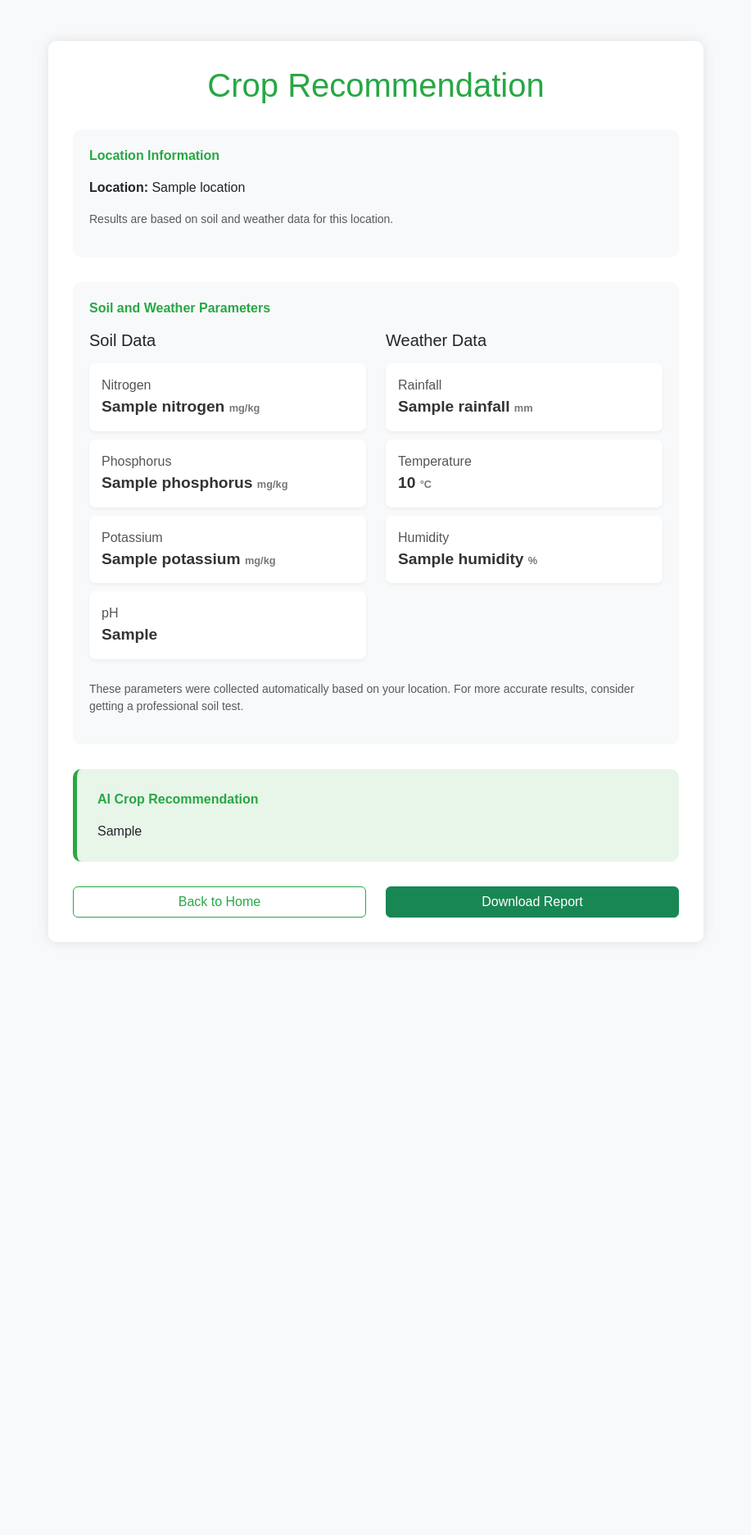
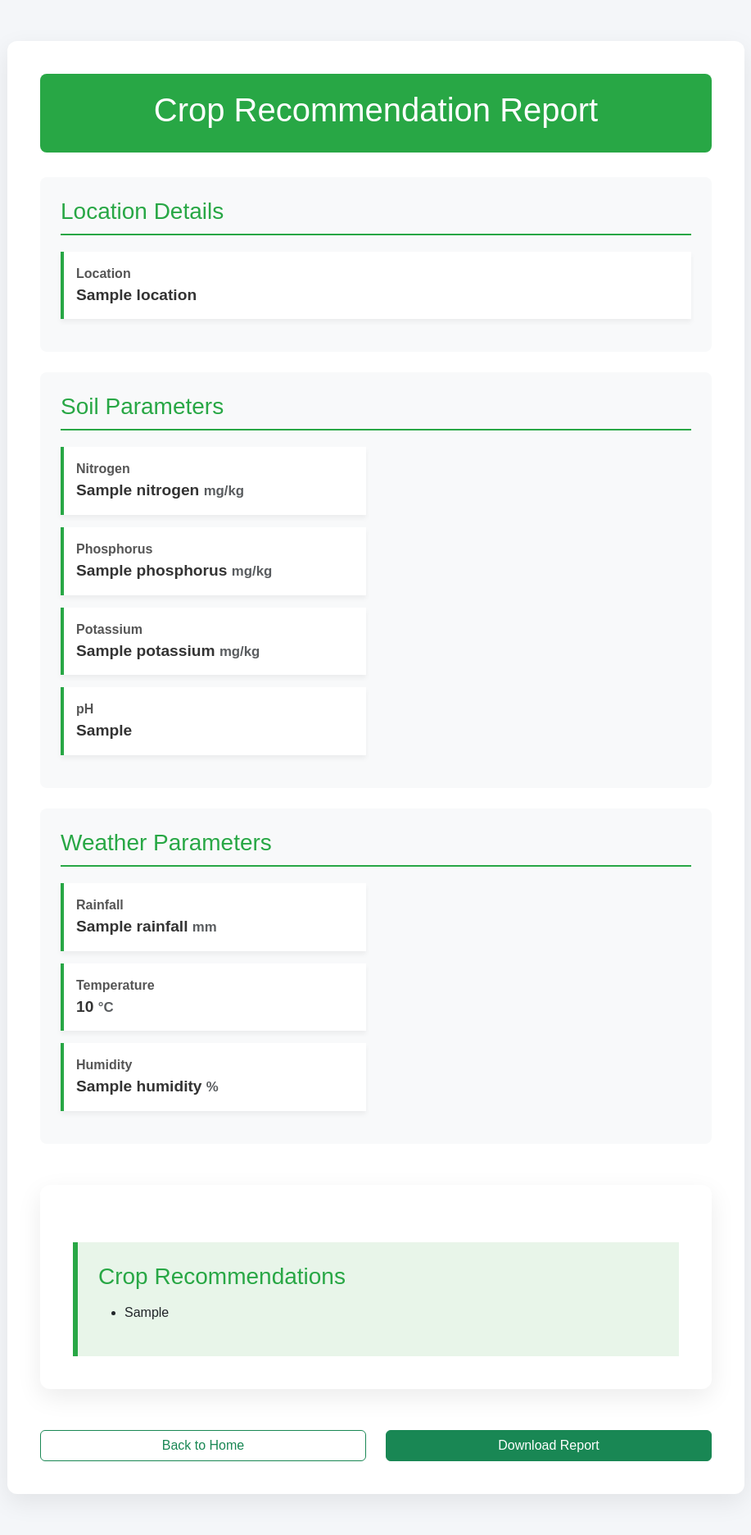
Before and after one commit to manibharathi19/AI-Precision-Farming, a Flask app: template templates/location_results.html in a window 1280 px wide. Shown: the whole page at 82% size, without its empty margins (181-1098 px from the left). Before the commit the page ends 1119 px from the top, so only its background shows below. Run offline with Flask 3, Linux system fonts and the light colour scheme; a user stored in the database is signed in; the template is opened without the code that fills it: most values are stand-ins (such as "Sample title", 1, 10 or a date in 2020); some libraries are stand-ins or nearby versions.

```diff
--- a/app.py
+++ b/app.py
@@ -408,6 +408,7 @@ def process_location():
 
         # Get AI recommendation
         crop_recommendation = get_groq_prediction(combined_data)
+        # print(crop_recommendation)
         session['crop_recommendation'] = crop_recommendation
 
         # Save to database
--- a/templates/location_results.html
+++ b/templates/location_results.html
@@ -7,131 +7,126 @@
     <link href="https://cdn.jsdelivr.net/npm/bootstrap@5.3.0-alpha1/dist/css/bootstrap.min.css" rel="stylesheet">
     <style>
         body {
-            background-color: #f8f9fa;
+            background-color: #f4f6f9;
             font-family: 'Arial', sans-serif;
         }
         .container {
-            max-width: 800px;
-            margin-top: 50px;
+            max-width: 900px;
+            margin: 50px auto;
             background-color: white;
-            padding: 30px;
-            border-radius: 10px;
-            box-shadow: 0 0 15px rgba(0, 0, 0, 0.1);
-            margin-bottom: 50px;
+            padding: 40px;
+            border-radius: 12px;
+            box-shadow: 0 10px 30px rgba(0, 0, 0, 0.08);
         }
-        h1, h2 {
-            color: #28a745;
+        .result-header {
+            background-color: #28a745;
+            color: white;
+            padding: 20px;
+            border-radius: 8px;
             margin-bottom: 30px;
             text-align: center;
         }
-        .data-card {
+        .result-section {
             background-color: #f8f9fa;
-            border-radius: 10px;
-            padding: 20px;
-            margin-bottom: 30px;
+            border-radius: 8px;
+            padding: 25px;
+            margin-bottom: 25px;
         }
-        .recommendation-card {
-            background-color: #e8f5e9;
-            border-radius: 10px;
-            padding: 25px;
-            margin-bottom: 30px;
-            border-left: 5px solid #28a745;
+        .result-section-title {
+            color: #28a745;
+            border-bottom: 2px solid #28a745;
+            padding-bottom: 10px;
+            margin-bottom: 20px;
         }
-        .data-title {
-            font-weight: bold;
-            color: #28a745;
+        .parameter-item {
+            background-color: white;
+            border-left: 4px solid #28a745;
+            padding: 15px;
             margin-bottom: 15px;
-        }
-        .btn-outline-success {
-            border-color: #28a745;
-            color: #28a745;
-        }
-        .btn-outline-success:hover {
-            background-color: #28a745;
-            color: white;
-        }
-        .parameter-card {
-            padding: 15px;
-            border-radius: 8px;
-            margin-bottom: 10px;
-            background-color: white;
-            box-shadow: 0 2px 4px rgba(0,0,0,0.05);
+            box-shadow: 0 4px 6px rgba(0,0,0,0.05);
         }
         .parameter-label {
-            font-weight: 500;
+            font-weight: 600;
             color: #555;
         }
         .parameter-value {
-            font-size: 1.2rem;
-            font-weight: 700;
+            font-size: 1.2em;
             color: #333;
+            font-weight: bold;
         }
-        .parameter-unit {
-            font-size: 0.8rem;
-            color: #777;
+        .ai-recommendation {
+            background-color: #e8f5e9;
+            border-left: 6px solid #28a745;
+            padding: 25px;
+            margin-top: 30px;
+        }
+        .recommendation-title {
+            color: #28a745;
+            margin-bottom: 15px;
         }
     </style>
 </head>
 <body>
     <div class="container">
-        <h1>Crop Recommendation</h1>
-
-        <div class="data-card">
-            <div class="data-title">Location Information</div>
-            <p><strong>Location:</strong> {{ soil_data.Location }}</p>
-            <p class="small text-muted">Results are based on soil and weather data for this location.</p>
+        <div class="result-header">
+            <h1>Crop Recommendation Report</h1>
         </div>
 
-        <div class="data-card">
-            <div class="data-title">Soil and Weather Parameters</div>
-            <div class="row">
-                <!-- Soil Parameters -->
-                <div class="col-md-6">
-                    <h5 class="mb-3">Soil Data</h5>
-                    <div class="parameter-card">
-                        <div class="parameter-label">Nitrogen</div>
-                        <div class="parameter-value">{{ soil_data.Nitrogen }} <span class="parameter-unit">mg/kg</span></div>
-                    </div>
-                    <div class="parameter-card">
-                        <div class="parameter-label">Phosphorus</div>
-                        <div class="parameter-value">{{ soil_data.Phosphorus }} <span class="parameter-unit">mg/kg</span></div>
-                    </div>
-                    <div class="parameter-card">
-                        <div class="parameter-label">Potassium</div>
-                        <div class="parameter-value">{{ soil_data.Potassium }} <span class="parameter-unit">mg/kg</span></div>
-                    </div>
-                    <div class="parameter-card">
-                        <div class="parameter-label">pH</div>
-                        <div class="parameter-value">{{ soil_data.pH }}</div>
+        <div class="result-section">
+            <h3 class="result-section-title">Location Details</h3>
+            <div class="parameter-item">
+                <div class="parameter-label">Location</div>
+                <div class="parameter-value">{{ soil_data.Location }}</div>
             </div>
         </div>
 
-                <!-- Weather Parameters -->
+        <div class="result-section">
+            <h3 class="result-section-title">Soil Parameters</h3>
+            <div class="row">
                 <div class="col-md-6">
-                    <h5 class="mb-3">Weather Data</h5>
-                    <div class="parameter-card">
-                        <div class="parameter-label">Rainfall</div>
-                        <div class="parameter-value">{{ soil_data.Rainfall }} <span class="parameter-unit">mm</span></div>
+                    {% for param in ['Nitrogen', 'Phosphorus', 'Potassium', 'pH'] %}
+                    <div class="parameter-item">
+                        <div class="parameter-label">{{ param }}</div>
+                        <div class="parameter-value">
+                            {{ soil_data[param] }}
+                            {% if param != 'pH' %} <small class="text-muted">mg/kg</small>{% endif %}
                         </div>
-                    <div class="parameter-card">
-                        <div class="parameter-label">Temperature</div>
-                        <div class="parameter-value">{{ soil_data.Temperature }} <span class="parameter-unit">°C</span></div>
                     </div>
-                    <div class="parameter-card">
-                        <div class="parameter-label">Humidity</div>
-                        <div class="parameter-value">{{ soil_data.Humidity }} <span class="parameter-unit">%</span></div>
+                    {% endfor %}
                 </div>
             </div>
         </div>
-            <div class="mt-3">
-                <p class="small text-muted">These parameters were collected automatically based on your location. For more accurate results, consider getting a professional soil test.</p>
+
+        <div class="result-section">
+            <h3 class="result-section-title">Weather Parameters</h3>
+            <div class="row">
+                <div class="col-md-6">
+                    {% for param in ['Rainfall', 'Temperature', 'Humidity'] %}
+                    <div class="parameter-item">
+                        <div class="parameter-label">{{ param }}</div>
+                        <div class="parameter-value">
+                            {{ soil_data[param] }}
+                            {% if param == 'Rainfall' %}<small class="text-muted"> mm</small>
+                            {% elif param == 'Temperature' %}<small class="text-muted"> °C</small>
+                            {% elif param == 'Humidity' %}<small class="text-muted"> %</small>
+                            {% endif %}
+                        </div>
+                    </div>
+                    {% endfor %}
+                </div>
             </div>
         </div>
 
-        <div class="recommendation-card">
-            <div class="data-title">AI Crop Recommendation</div>
-            <div class="crop-recommendation-content">
-                {{ crop_recommendation|safe|replace('\n', '<br>')|replace('1.', '<strong>1.</strong>')|replace('2.', '<strong>2.</strong>')|replace('3.', '<strong>3.</strong>')|replace('4.', '<strong>4.</strong>') }}
+        <div class="container">
+            <div class="ai-recommendation">
+                <h3 class="recommendation-title">Crop Recommendations</h3>
+                <ul class="recommendation-list">
+                    {% for recommendation in crop_recommendation.split('•') %}
+                        {% if recommendation.strip() %}
+                        <li>{{ recommendation.strip() }}</li>
+                        {% endif %}
+                    {% endfor %}
+                </ul>
             </div>
         </div>
 
```
Also changed, not shown: ph_api.py (deleted, +0 -34 lines), templates/results_page.html (+115 -51 lines), whether_fetch.py (deleted, +0 -54 lines), farm_advisor.db, 4 other files. Lines whose indentation alone changed are shown as unchanged.
